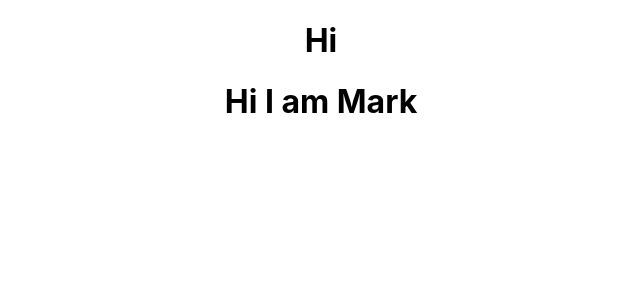
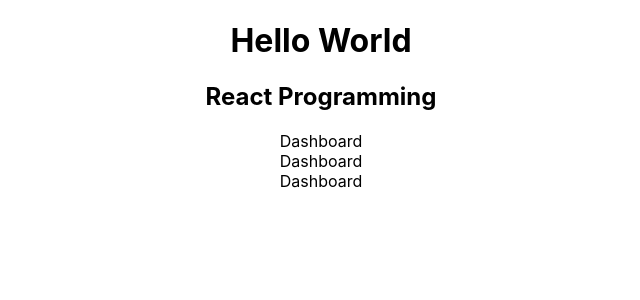
Before and after one commit to FLameSunRisE/doc, a React (Create React App) app in the folder learn/react/react_lab1/: page / in a window 1280 px wide. Shown: the top 300 px of the page, without its empty margins (319-959 px from the left). Built offline with nearby package versions, Linux system fonts and the light colour scheme.

Commit message:
feat: react import component

```diff
--- a/learn/react/react_lab1/src/App.js
+++ b/learn/react/react_lab1/src/App.js
@@ -1,19 +1,22 @@
-import logo from "./logo.svg";
 import "./App.css";
 import React from "react";
+import Dashboard from "./components/Dashboard";
 function App() {
   return (
-    // <div className="App">
-    //   <h1>Hello World</h1>
-    //   <h2>React Programming</h2>
-    // </div>
+    <div className="App">
+      <h1>Hello World</h1>
+      <h2>React Programming</h2>
+      <Dashboard></Dashboard>
+      <Dashboard></Dashboard>
+      <Dashboard></Dashboard>
+    </div>
     //React.createElement('div',null,"h1","Hi, this is react programming")
-    React.createElement(
-      "div",
-      { className: "App" },
-      React.createElement("h1", null, "Hi"),
-      React.createElement("h1", null, "Hi I am Mark")
-    )
+    // React.createElement(
+    //   "div",
+    //   { className: "App" },
+    //   React.createElement("h1", null, "Hi"),
+    //   React.createElement("h1", null, "Hi I am Mark")
+    // )
   );
 }
 
```
